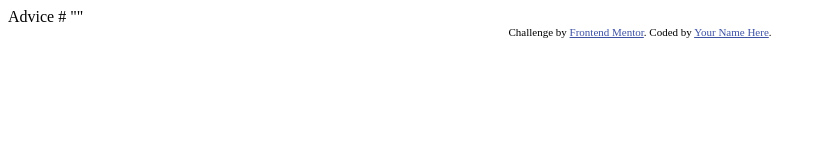
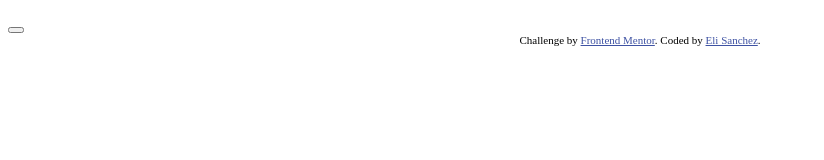
Before and after one commit to dev-eli/advice_generator, a plain HTML site: page index.html in a window 1280 px wide. Shown: the whole page, without its empty margins (0-824 px from the left). Drawn offline with Linux system fonts and the light colour scheme.

Commit message:
Added HTML scaffolding

```diff
--- a/index.html
+++ b/index.html
@@ -16,13 +16,18 @@
 </head>
 <body>
 
-  Advice #<!-- Advice ID goes here -->
-
-  "<!-- Advice text goes here -->"
+  <main>
+    <div class="advice-container">
+      <div class="advice-number"></div>
+      <p class="quote"></p>
+      <span class="line-break"></span>
+      <button class="btn"></button>
+    </div>
+  </main>
 
   <div class="attribution">
     Challenge by <a href="https://www.frontendmentor.io?ref=challenge" target="_blank">Frontend Mentor</a>.
-    Coded by <a href="#">Your Name Here</a>.
+    Coded by <a href="#">Eli Sanchez</a>.
   </div>
 </body>
 </html>
```
